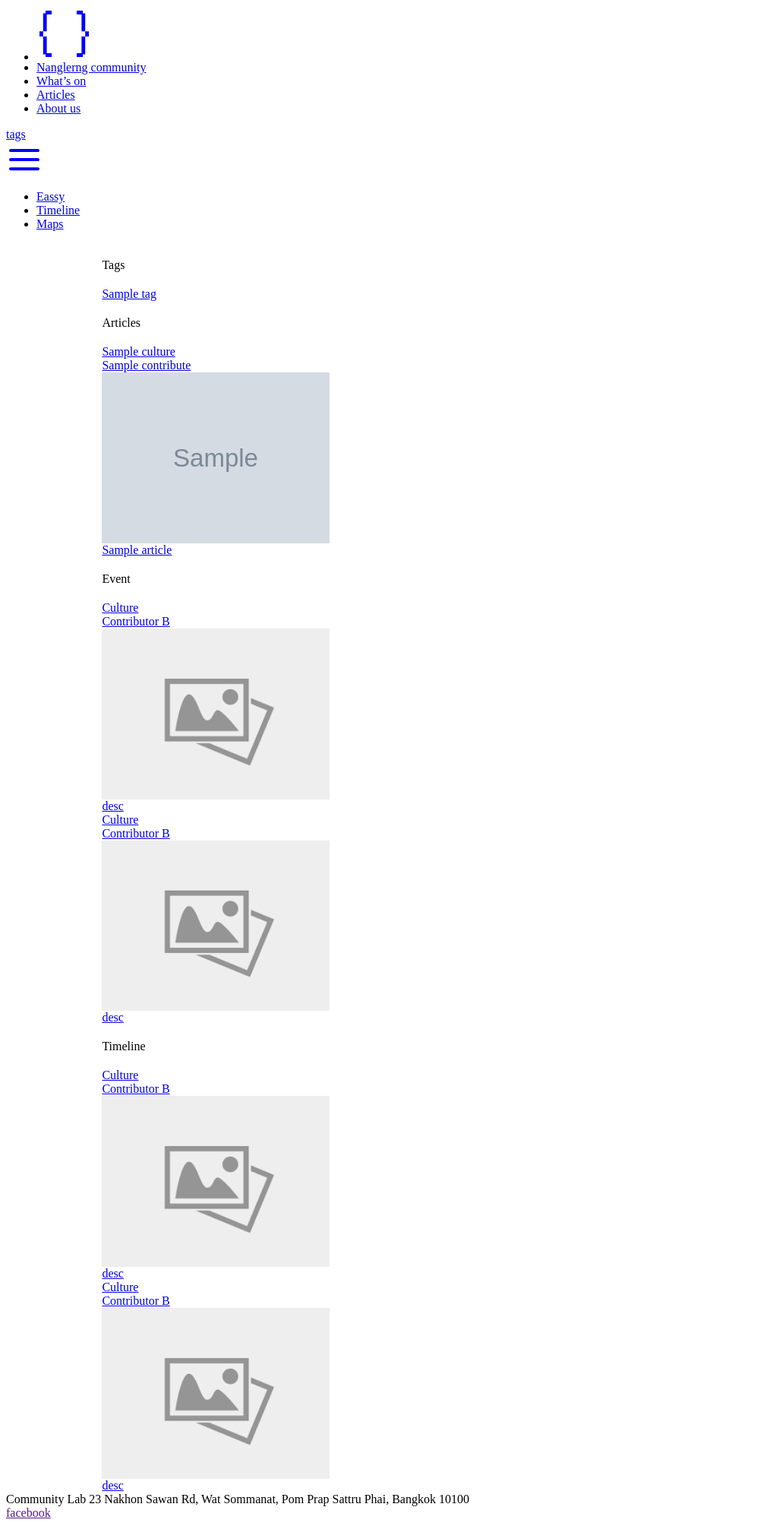
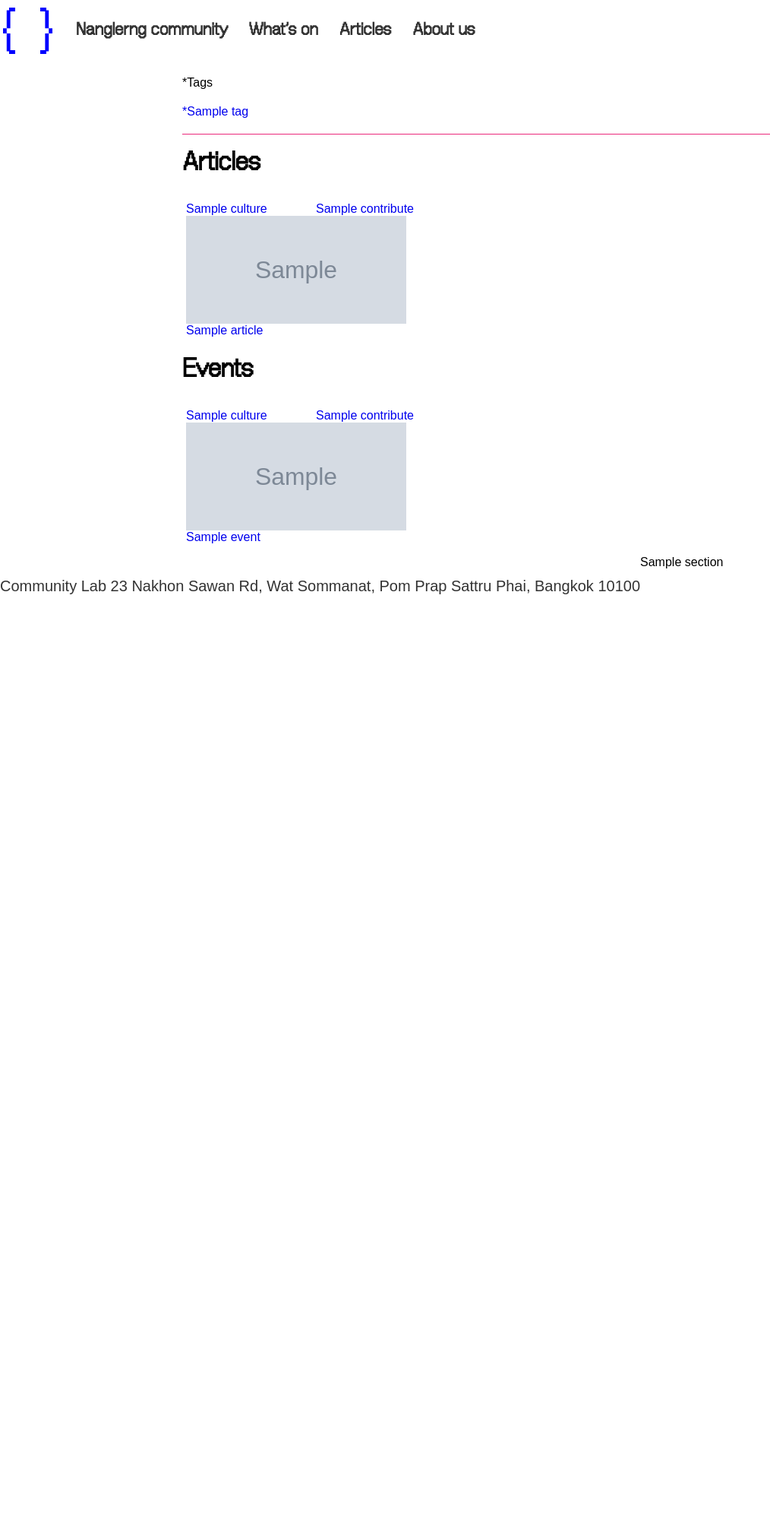
Before and after one commit to khajer/nanglerng, a Django app: template nanglerng/templates/tags/index.html in a window 1280 px wide; the page is wider, and only the part inside the window is pictured. Shown: that part at 76% size, without its empty margins (0-1014 px from the left). After the commit the page ends 782 px from the top of that part, so only its background shows below. Run offline with Django 3.2, Linux system fonts and the light colour scheme; the template is opened without the code that fills it: most values are stand-ins (such as "Sample title", 1, 10 or a date in 2020); grey boxes marked "Sample" are stand-in pictures; some libraries are stand-ins or nearby versions; some web fonts are replaced.

Commit message:
update all layout follow figma

```diff
--- a/nanglerng/static/css/tags.css
+++ b/nanglerng/static/css/tags.css
@@ -33,3 +33,18 @@ li.tab-active{
 .w-on-img-list{
     width: 300px;
 }
+.main-content{
+    width: 960px;
+    margin: 0 auto;
+}
+.hr-tags{
+    margin-top: 20px;
+    border-top: 1px solid #EB297B;
+}
+.head-box{
+    font-size: 48px;
+    font-family: 'NeueBit', Courier, monospace;
+    font-weight: bold;
+    height: 64px;
+    padding-top: 20px;
+}
--- a/nanglerng/templates/tags/index.html
+++ b/nanglerng/templates/tags/index.html
@@ -3,104 +3,93 @@
         <title>NANGLERNG COMMUNITY</title>
         {% load static %}
         <script src="{% static 'fontawesomefree/js/all.min.js' %}"></script>
-        <link rel="stylesheet" type="text/css" href="{% static 'css/m5.css' %}">
         <link rel="stylesheet" type="text/css" href="{% static 'css/tags.css' %}">
+        <link rel="stylesheet" type="text/css" href="{% static 'css/whatson.css' %}">
+        {% load static %}
+        <script src="{% static 'fontawesomefree/js/all.min.js' %}"></script>
+        <link rel="stylesheet" type="text/css" href="{% static 'css/home.css' %}">
+        <link rel="stylesheet" type="text/css" href="{% static 'css/essay.css' %}">
+        <link href="https://cdn.jsdelivr.net/gh/lazywasabi/thai-web-fonts@6/fonts/NotoSansThaiLooped/NotoSansThaiLooped.css" rel="stylesheet" />
+        <style>
+            @font-face {
+                font-family: 'NeueBit';
+                src: url("{% static 'css/fonts/NeueBit - Regular/NeueBit-Regular.woff2' %}") format('woff2');
+                font-style: normal;
+                font-weight: 100;
+                font-display: swap;
+            }
+
+        </style>
          <script src="{% static 'js/toggle_menu.js' %}"></script>
     </head>
     <body>
+        <div class="wrapper">
+            <div class="header">
                 {% include "project/header.html" %}
                 {% block header %}{% endblock %}
-
-        <div id="content">
-            <div class="w-on">
-                <div class="title_text">
-                    Tags
             </div>
+            <div class="main-content">
                 {%if tags %}
+                    <div class="title_text">*Tags</div>
                     {%for tag in tags %}
-                    <a href="/tags/{{tag.name}}">{{tag.name}}</a>
+                    <a href="/tags/{{tag.name}}">*{{tag.name}} &nbsp;</a>
                     {% endfor %}
-                {%endif%}
+                    <div class="hr-tags"></div>
+                {% endif %}
 
                 {% if articles %}
-                <div class="title_text">
-                    Articles
-                </div>
-                <div class="b-list">
+                <div class="box-center">
+                    <div class="head-box">Articles</div>
+                    <div class="list-whatson">
                         {%for article in articles %}
                         <a href="/article/{{article.id}}">
                             <div class="w-on-img-list">
-                            <div class="headcard">
                                 <div class="headcard-left">{{article.culture}}</div>
                                 <div class="headcard-right">{{article.contribute}}</div>
-                            </div>
-                            <div><img src="/media/{{ article.imgCover }}" width="100%"></div>
+
+                                {% if article.imgCover != "" %}
+                                <div><img class="img-cover" src="media/{{ article.imgCover }}"></div>
+                                {% else %}
+                                <div><img class="img-cover" src="{% static 'images/example.png' %}"></div>
+                                {% endif %}
                                 <div>{{article.title}}</div>
                             </div>
                         </a>
                         {% endfor %}
                     </div>
+                </div>
+                {% endif %}
+                {% if events %}
+                <div class="box-center">
+                    <div class="head-box">Events</div>
+                    <div class="list-whatson">
+                        {%for event in events %}
+                        <a href="/timeline/{{article.id}}">
+                            <div class="w-on-img-list">
+
+                                <div class="headcard-left">{{event.culture}}</div>
+                                <div class="headcard-right">{{event.contribute}}</div>
+
+                                {% if event.imgCover != "" %}
+                                <div><img class="img-cover" src="media/{{ event.imgCover }}"></div>
+                                {% else %}
+                                <div><img class="img-cover" src="{% static 'images/example.png' %}"></div>
+                                {% endif %}
+                                <div>{{event.title}}</div>
+                            </div>
+                        </a>
+                        {% endfor %}
+                    </div>
+                </div>
                 {% endif %}
 
-                {% if events %}
-                <div class="title_text">
-                    Event
             </div>
-                <div class="b-list">
-                    <a href="community/timeline/1">
-                        <div class="w-on-img-list">
-                            <div class="headcard">
-                                <div class="headcard-left">Culture</div>
-                                <div class="headcard-right">Contributor B</div>
-                            </div>
-                            <div><img src="{% static 'images/example.png' %}" width="100%"></div>
-                            <div>desc</div>
-                        </div>
-                    </a>
-                    <a href="community/timeline/1">
-                        <div class="w-on-img-list">
-                            <div class="headcard">
-                                <div class="headcard-left">Culture</div>
-                                <div class="headcard-right">Contributor B</div>
-                            </div>
-                            <div><img src="{% static 'images/example.png' %}" width="100%"></div>
-                            <div>desc</div>
-                        </div>
-                    </a>
-                </div>
-                {% endif %}
-                {% if locations %}
-                <div class="title_text">
-                    Timeline
-                </div>
-                <div class="b-list">
-                    <a href="community/timeline/1">
-                        <div class="w-on-img-list">
-                            <div class="headcard">
-                                <div class="headcard-left">Culture</div>
-                                <div class="headcard-right">Contributor B</div>
-                            </div>
-                            <div><img src="{% static 'images/example.png' %}" width="100%"></div>
-                            <div>desc</div>
-                        </div>
-                    </a>
-                    <a href="community/timeline/1">
-                        <div class="w-on-img-list">
-                            <div class="headcard">
-                                <div class="headcard-left">Culture</div>
-                                <div class="headcard-right">Contributor B</div>
-                            </div>
-                            <div><img src="{% static 'images/example.png' %}" width="100%"></div>
-                            <div>desc</div>
-                        </div>
-                    </a>
-                </div>
-                {% endif %}
-            </div>
-            <div id="footer">
+            <div class="footer">
                 {% include "project/footer.html" %}
-                {% block footer %}{% endblock %}
+            {% block footer %}{{ section.title }}{% endblock %}
             </div>
         </div>
+
+
     </body>
 </html>
```
Lines whose indentation alone changed are shown as unchanged.
